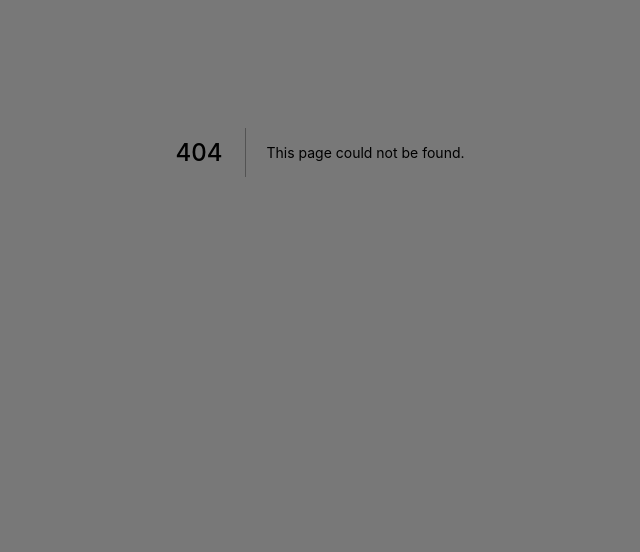
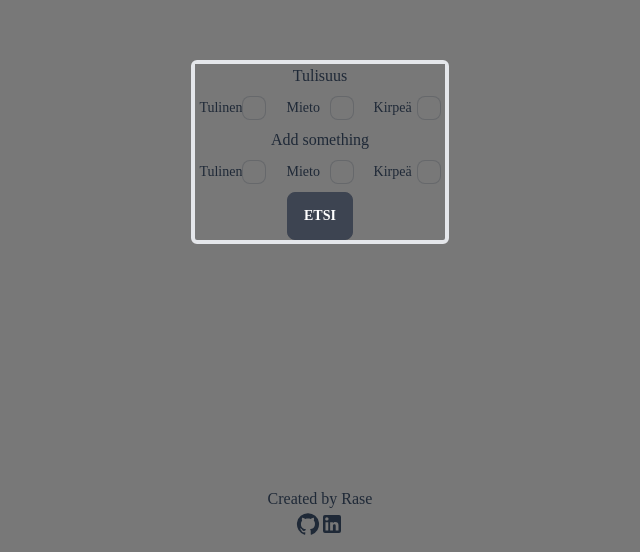
Before and after one commit to 52617365/varaapoyta, a Next.js app: page /settings in a window 1280 px wide. Before the commit this address had no page. Shown: the part 248-800 px from the top of the page, without its empty margins (320-960 px from the left). Built offline with nearby package versions, Linux system fonts and the light colour scheme.

Commit message:
Made pages for login and settings, both pretty empty right now but will be filled in the future.

```diff
--- /dev/null
+++ b/pages/settings.tsx
@@ -0,0 +1,15 @@
+import SiteHead from "../components/SiteHead";
+import Form from "../components/Form";
+import SiteFooter from "../components/SiteFooter";
+
+function Settings() {
+    return (
+        <>
+            <SiteHead/>
+            <Form/>
+            <SiteFooter/>
+        </>
+    )
+}
+
+export default Settings;
```
Also changed, not shown: pages/login.tsx (added).
